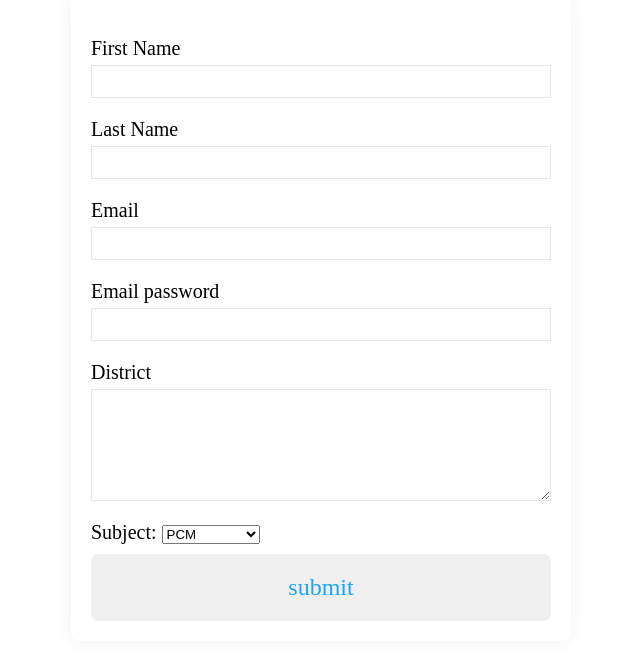
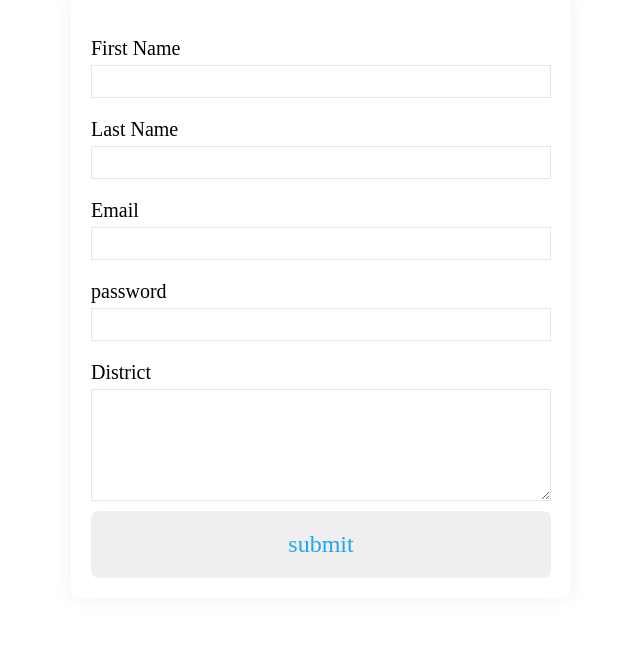
Before and after one commit to officalsite/CET-2022-QUESTION-PAPER.com, a plain HTML site: page index.html in a window 1280 px wide. Shown: the part 184-842 px from the top of the page, without its empty margins (319-959 px from the left). Drawn offline with Linux system fonts and the light colour scheme.

Commit message:
Update index.html

```diff
--- a/index.html
+++ b/index.html
@@ -71,7 +71,7 @@
       </div>
 
       <div class="form-group">
-        <label for="password">Email password</label>
+        <label for="password">password</label>
         <input type="password" id="password" name="password">
       </div>
 
@@ -80,16 +80,7 @@
         <textarea name="message" id="message" cols="30" rows="5"></textarea>
       </div>
 
-        <div class="form-group">
-      <label for="cars">Subject:</label>
-       <select name="Subject" id="Subject">
 
-          <optgroup label="select">
-           <option value="PCM">PCM</option>
-           <option value="PCB">PCB</option>
-           <option value="PCB">PCM/PCB</option>
-       </select>
-         </div>
 
       <button type="submit">submit</button>
     </form>
```
